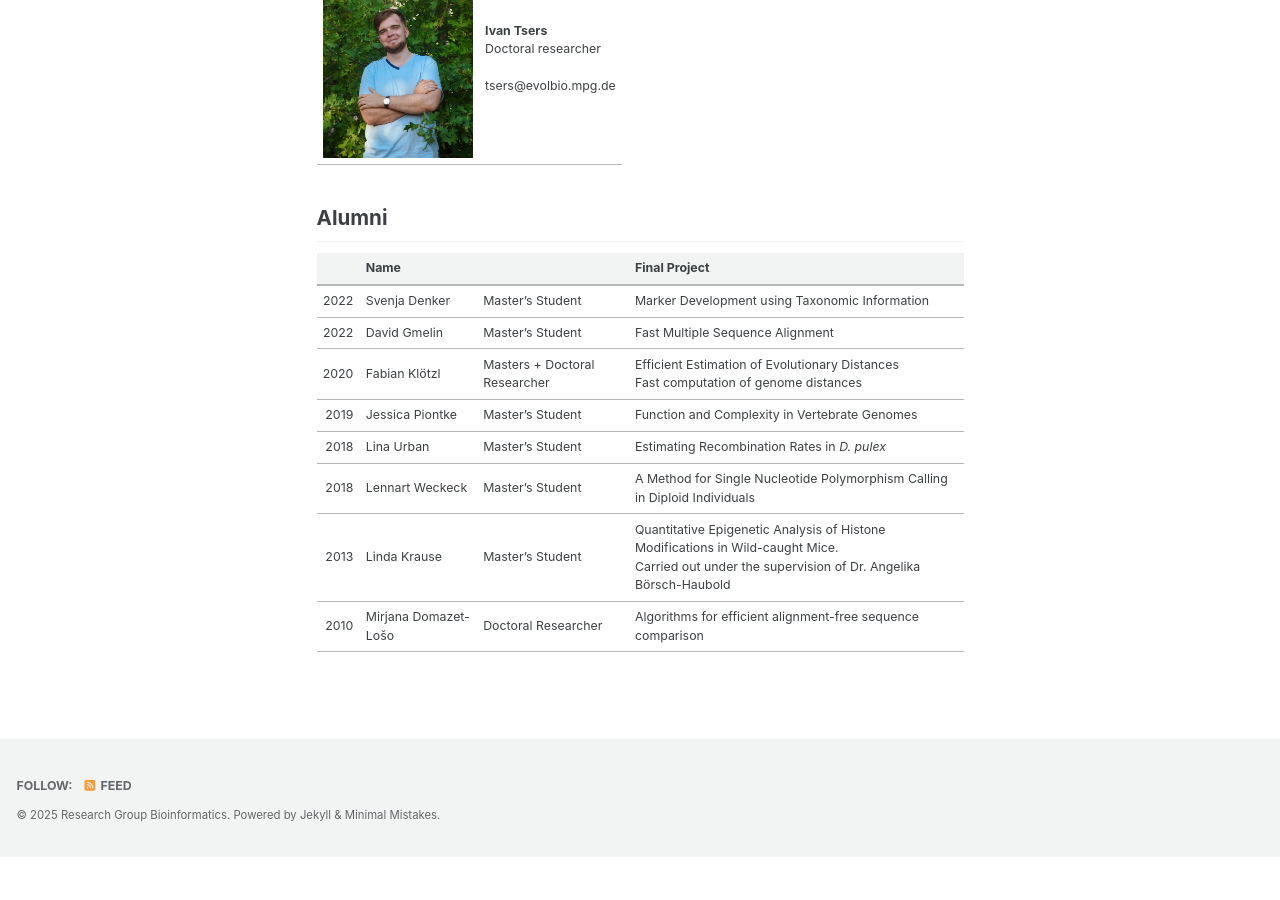
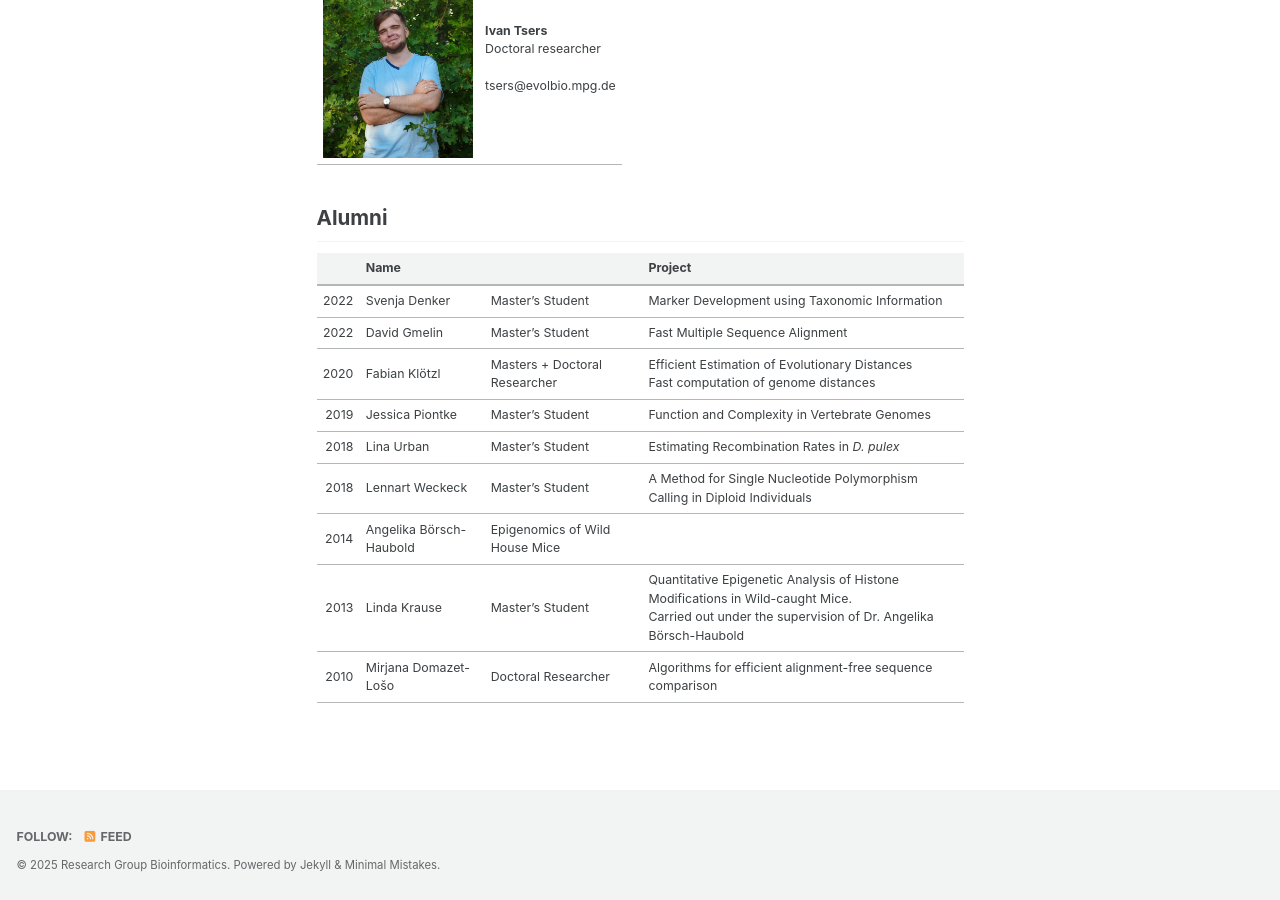
Before and after one commit to EvolBioInf/EvolBioInf.github.io, a Jekyll site: the page built from _pages/members.md, in a window 1280 px wide and 900 px high, scrolled down 667 px. Built offline with Jekyll 4.4.1, drawn with Linux system fonts in a browser that asks for light colours; cached includes are drawn as plain includes; before the commit the page ends 1524 px from its top, so only the background shows below that.

Commit message:
Added Angelika

```diff
--- a/_pages/members.md
+++ b/_pages/members.md
@@ -19,7 +19,7 @@ permalink: /members/
 
 ## Alumni
 
-| | Name | |Final Project |
+| | Name | |Project |
 |-:|:-|:---|:----|
 | 2022 | Svenja Denker | Master's Student| Marker Development using Taxonomic Information|
 | 2022 | David Gmelin |  Master's Student| Fast Multiple Sequence Alignment|
@@ -27,5 +27,6 @@ permalink: /members/
 | 2019 | Jessica Piontke | Master's Student| Function and Complexity in Vertebrate Genomes|
 | 2018 | Lina Urban  | Master's Student |Estimating Recombination Rates in *D. pulex*|
 | 2018 | Lennart Weckeck | Master's Student| A Method for Single Nucleotide Polymorphism Calling in Diploid Individuals|
+| 2014 | Angelika Börsch-Haubold | Epigenomics of Wild House Mice |
 | 2013 | Linda Krause | Master's Student| Quantitative Epigenetic Analysis of Histone Modifications in Wild-caught Mice. <br>Carried out under the supervision of Dr. Angelika Börsch-Haubold|
 | 2010 | Mirjana Domazet-Lošo | Doctoral Researcher| Algorithms for efficient alignment-free sequence comparison|
```
